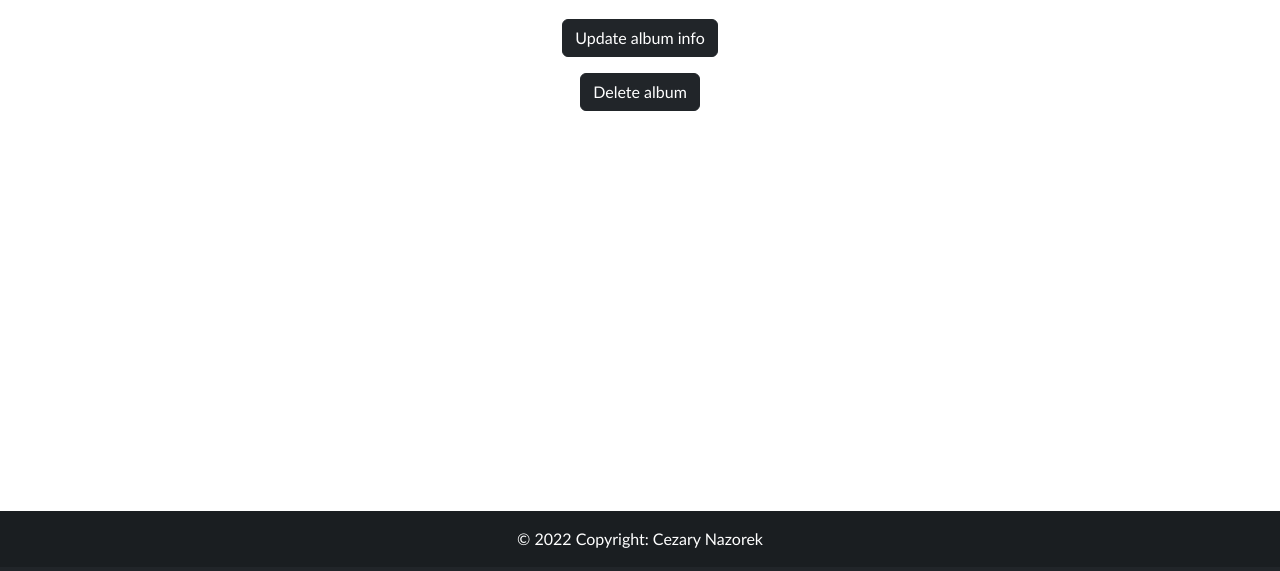
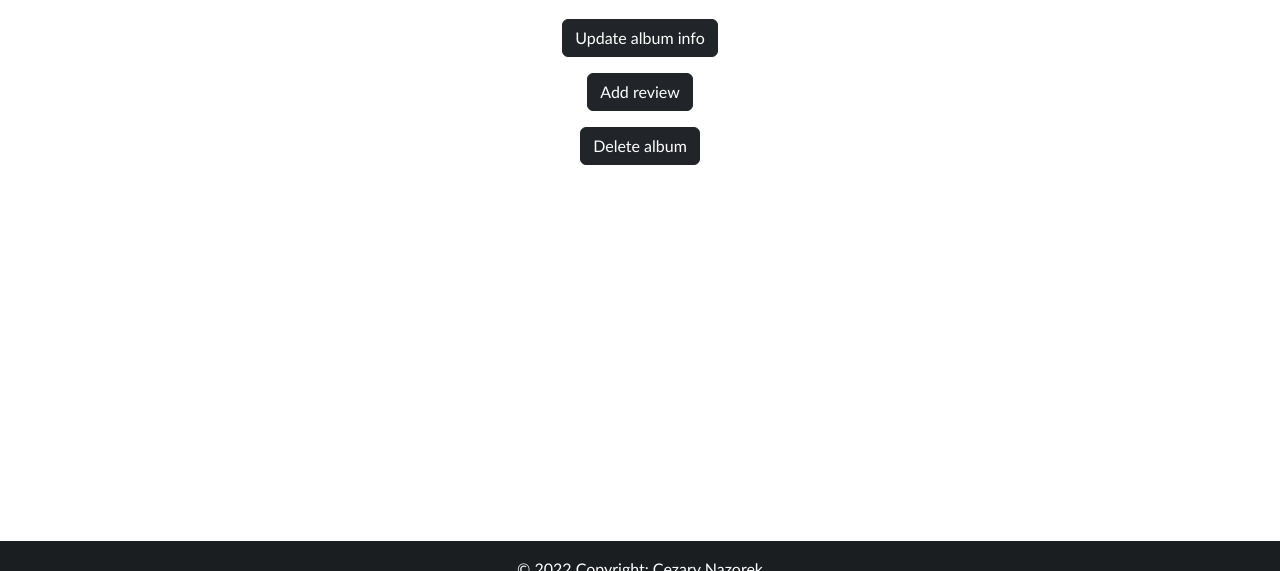
Before and after one commit to panpusto/AllTimeMusic_app, a Django app: template music_app/templates/album_details.html in a window 1280 px wide. Shown: the part 315-886 px from the top of the page. Run offline with Django 4.2, Linux system fonts and the light colour scheme; the template is opened without the code that fills it, so the values that code supplies are empty.

Commit message:
add some improvements

```diff
--- a/music_app/forms.py
+++ b/music_app/forms.py
@@ -77,7 +77,7 @@ class BandCreateForm(forms.Form):
 
 class MusicianCreateForm(forms.Form):
     name = forms.CharField()
-    full_name = forms.CharField()
+    full_name = forms.CharField(label='Full name/Real name:')
     born = forms.DateField(widget=forms.NumberInput(attrs={'type': 'date'}), required=False)
     died = forms.DateField(widget=forms.NumberInput(attrs={'type': 'date'}), required=False)
     place_of_birth = forms.CharField()
--- a/music_app/static/css/style.css
+++ b/music_app/static/css/style.css
@@ -60,7 +60,7 @@ footer {
     position: fixed;
     bottom:0;
     width:100%;
-    height:60px;
+    height:30px;
 }
 
 .break-after-form-button {
--- a/music_app/templates/album_details.html
+++ b/music_app/templates/album_details.html
@@ -23,11 +23,15 @@
         <form action="/album/update/{{ album.id }}/">
             <p><input type="submit" class="btn btn-dark" value="Update album info"></p>
         </form>
+        <form action="/review/create/{{ album.id }}/{{ album.band.id }}/">
+            <p><input type="submit" class="btn btn-dark" value="Add review"></p>
+        </form>
         <form action="/album/delete/confirm/{{ album.id }}">
             <p><input type="submit" class="btn btn-dark" value="Delete album"></p>
         </form>
 {#        <form action="/">#}
 {#            <p><input type="submit" class="btn btn-dark" value="Return to Main Page"></p>#}
 {#        </form>#}
-
+<div class="break-after-form-button">
+</div>
 {% endblock %}
--- a/music_app/templates/band_details.html
+++ b/music_app/templates/band_details.html
@@ -30,7 +30,7 @@
                 <a class="link-dark" href="/musician/details/{{ musician.id }}">
                     {{ musician }} - {{ musician.role }}</a>
                 <a href="/delete/musician-from-band/confirm/{{ musician.id }}">
-                    <button class="btn btn-light">Delete from band</button></a>
+                    <button class="btn btn-light">Delete from band</button></a><br>
             {% endfor %}
             {% endif %}
             {% if albums %}
--- a/music_app/templates/bands_genres_list.html
+++ b/music_app/templates/bands_genres_list.html
@@ -6,16 +6,20 @@
         <table class="table table-hover">
             <tr>
                 <th>Genre</th>
+                {% if user.is_authenticated %}
                 <th>Options</th>
+                {% endif %}
             </tr>
             <tr>
             {% for genre in page_obj %}
             <tr>
                 <td><a class="link-dark" href="/bands/genres/{{ genre.id }}">{{ genre.name }}</a></td>
+                {% if user.is_authenticated %}
                 <td><a href="/genre/update/{{ genre.id }}/">
                     <button type="button" class="btn btn-dark">Edit</button></a>
                     <a href="/genre/delete/confirm/{{ genre.id }}/">
                         <button type="button" class="btn btn-dark">Delete</button></a></td>
+                {% endif %}
             </tr>
             {% endfor %}
         </table>
@@ -42,6 +46,8 @@
                 </ul>
             </nav>
     {% endif %}
+    <div class="break-after-form-button">
+    </div>
 {#<a href="/"><button>Return to Main Page</button></a>#}
 
 {% endblock %}
--- a/music_app/templates/bands_list_alphabet.html
+++ b/music_app/templates/bands_list_alphabet.html
@@ -45,6 +45,8 @@
                 </ul>
             </nav>
         {% endif %}
+        <div class="break-after-form-button">
+        </div>
 {#<a href="/"><button>Return to Main Page</button></a>#}
 
 {% endblock %}
--- a/music_app/templates/review_create_form.html
+++ b/music_app/templates/review_create_form.html
@@ -12,5 +12,6 @@
     <input type="submit" class="btn btn-dark" value="Add"><br>
 </form>
 {#<a href="/add-board/"><button>Return to Adding Board</button></a>#}
-
+<div class="break-after-form-button">
+</div>
 {% endblock %}
--- a/music_app/views.py
+++ b/music_app/views.py
@@ -264,7 +264,7 @@ class BandCreateView(LoginRequiredMixin, View):
                                        added_by=request.user)
             band.genre.set(genre)
 
-            return redirect('add-board')
+            return redirect(f'/band/details/{band.id}/')
 
         return render(
             request,
@@ -857,7 +857,7 @@ class AlbumCreateView(LoginRequiredMixin, View):
 
             album.genre.set(genre)
 
-            return redirect('add-board')
+            return redirect(f'/album/details/{album.id}/')
 
         else:
             return render(
```
